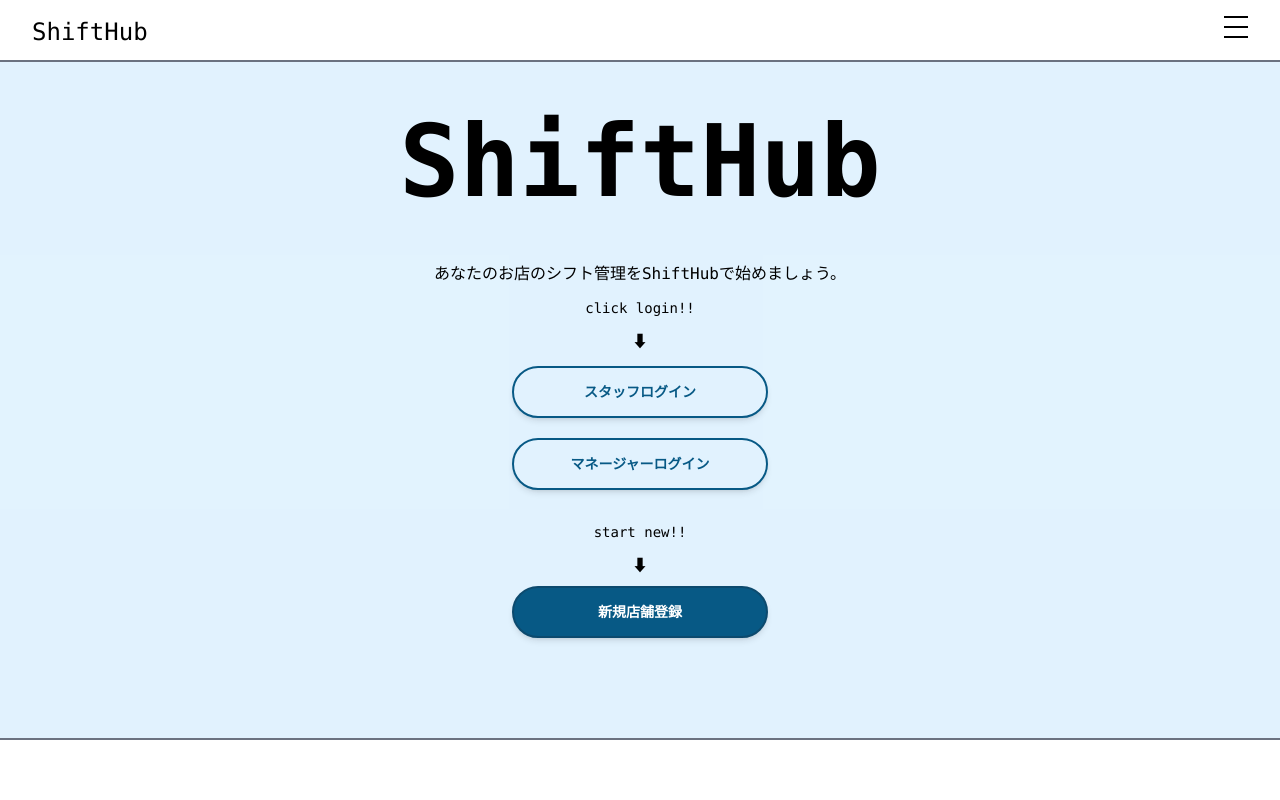
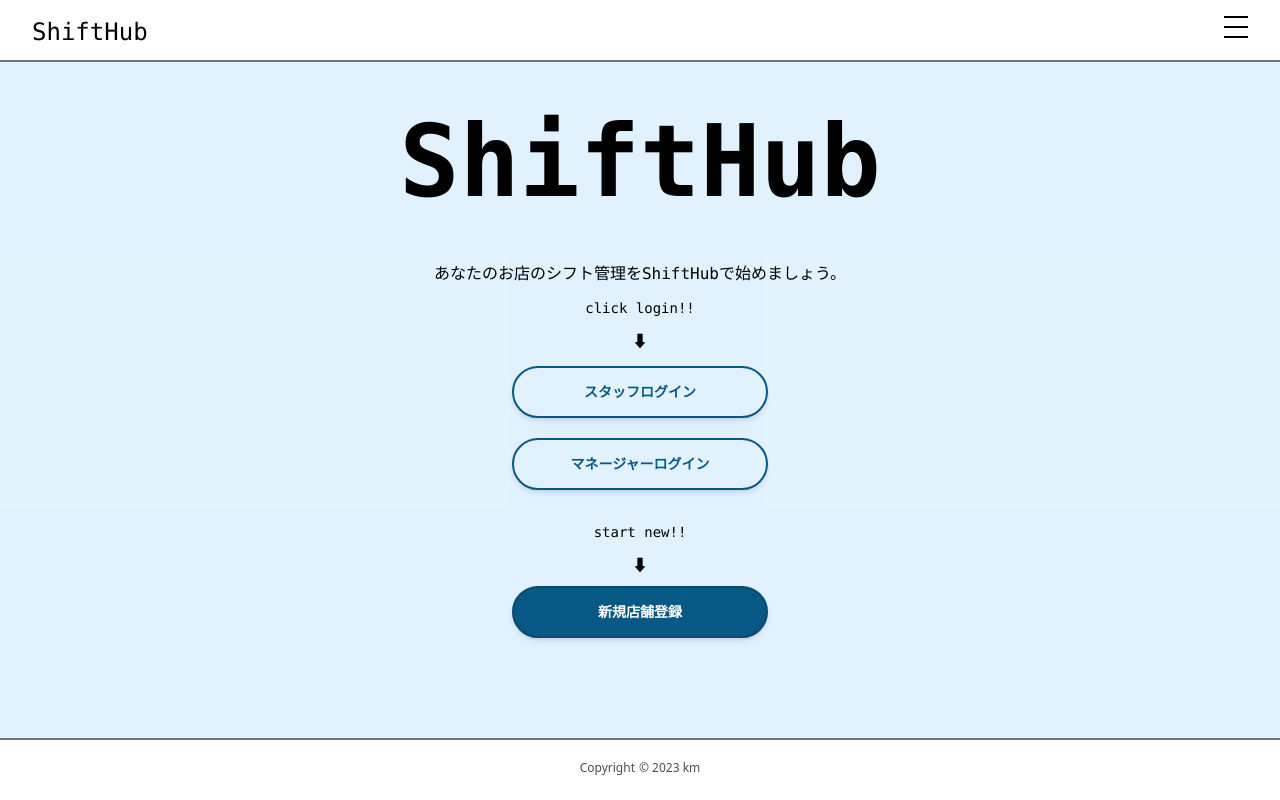
Before and after one commit to kokimoriguchi/ShiftApp, a React (Create React App) app in the folder frontend/app/: page / in a window 1280 px wide. Built offline with nearby package versions, Linux system fonts and the light colour scheme.

Commit message:
footer cp追記

```diff
--- a/frontend/app/src/components/pages/Footer.jsx
+++ b/frontend/app/src/components/pages/Footer.jsx
@@ -2,6 +2,12 @@ const Footer = () => {
   return (
     <div className="h-auto">
       <div className="mb-5 w-full h-0.5 dark:bg-white bg-gray-500 z-[-1]"></div>
+      <div className=" text-xs opacity-70">
+        <div className="flex justify-center">
+          <p className="pr-1">Copyright</p>
+          <p className="flex justify-center">&copy; 2023 km</p>
+        </div>
+      </div>
     </div>
   );
 };
```
